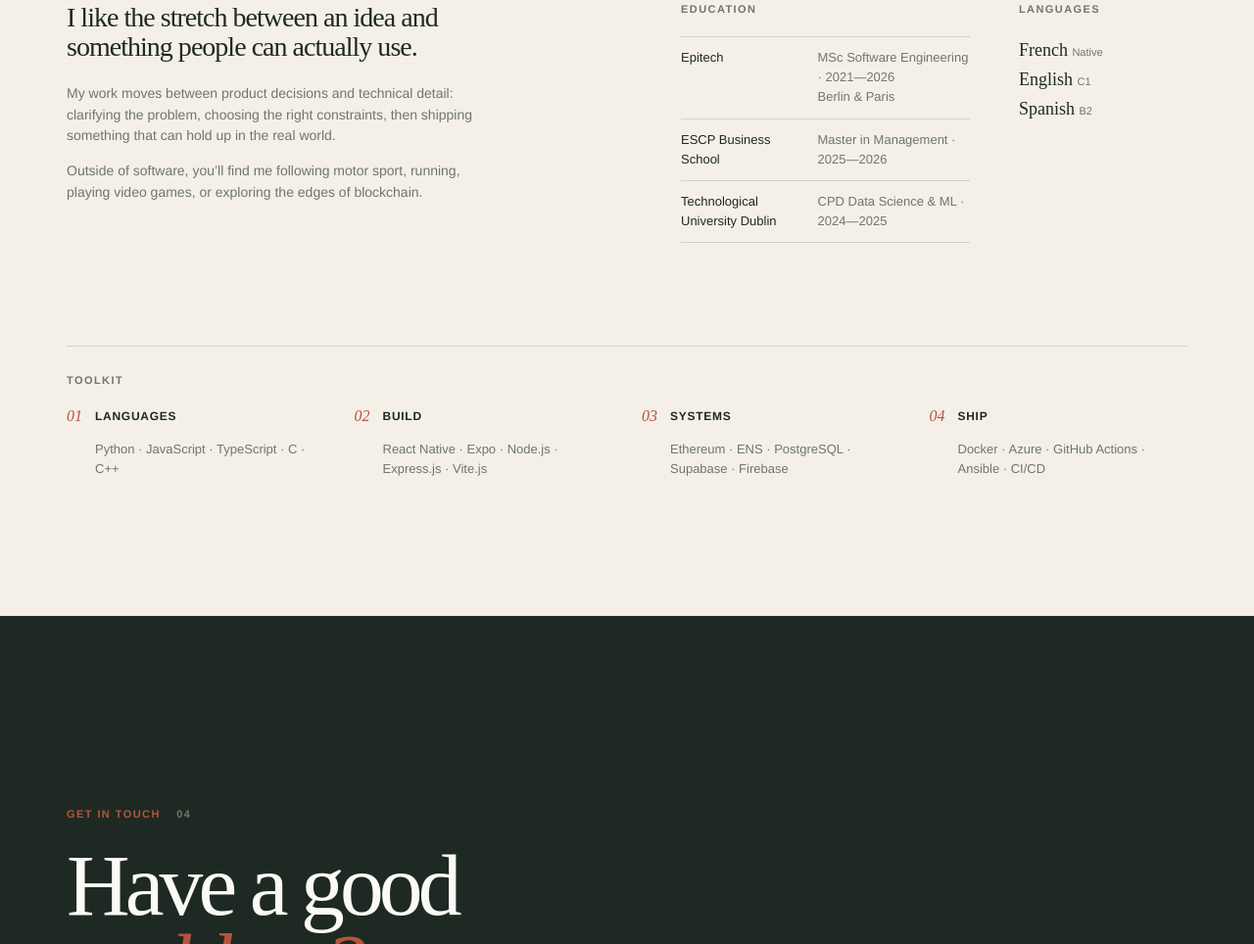
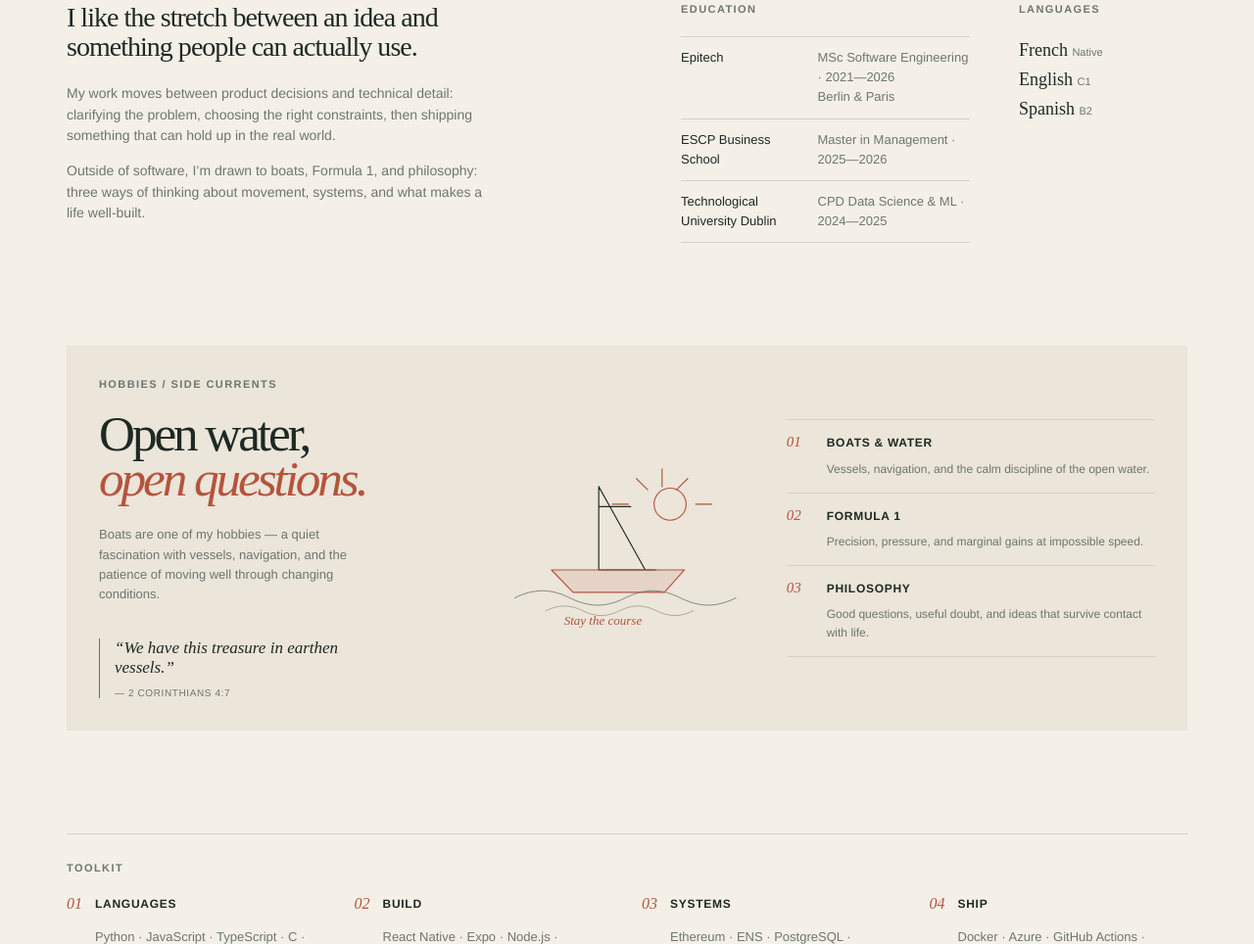
Before and after one commit to verschhh/verschhh.fr, a website: page index.html in a window 1280 px wide. Shown: the part 3560-4524 px from the top of the page at 98% size. Drawn offline with Linux system fonts and the light colour scheme.

Commit message:
feat: add hobbies and vessel theme

```diff
--- a/index.html
+++ b/index.html
@@ -159,7 +159,7 @@
           <div class="about-copy reveal">
             <p class="about-lede">I like the stretch between an idea and something people can actually use.</p>
             <p>My work moves between product decisions and technical detail: clarifying the problem, choosing the right constraints, then shipping something that can hold up in the real world.</p>
-            <p>Outside of software, you’ll find me following motor sport, running, playing video games, or exploring the edges of blockchain.</p>
+            <p>Outside of software, I’m drawn to boats, Formula 1, and philosophy: three ways of thinking about movement, systems, and what makes a life well-built.</p>
           </div>
           <div class="about-details reveal">
             <div class="detail-group">
@@ -174,6 +174,34 @@
               <p class="detail-label">Languages</p>
               <p class="language-line">French <span>Native</span><br />English <span>C1</span><br />Spanish <span>B2</span></p>
             </div>
+          </div>
+        </div>
+
+        <div class="hobbies-panel reveal">
+          <div class="hobbies-copy">
+            <p class="detail-label">Hobbies / side currents</p>
+            <h3>Open water,<br /><em>open questions.</em></h3>
+            <p>Boats are one of my hobbies — a quiet fascination with vessels, navigation, and the patience of moving well through changing conditions.</p>
+            <blockquote>
+              “We have this treasure in earthen vessels.”
+              <cite>— 2 Corinthians 4:7</cite>
+            </blockquote>
+          </div>
+          <div class="vessel-mark" aria-hidden="true">
+            <svg viewBox="0 0 360 220" role="img">
+              <path class="vessel-sun" d="M254 28v22M222 40l14 14M286 40l-14 14M212 72h-20M316 72h-20" />
+              <circle class="vessel-sun" cx="264" cy="72" r="20" />
+              <path class="vessel-sail" d="M175 50v104h71M175 50l58 104M175 75l40 0" />
+              <path class="vessel-hull" d="M116 154h166l-25 28H143z" />
+              <path class="vessel-wave" d="M70 189c24-12 45-12 69 0s45 12 69 0 45-12 69 0 45 12 69 0" />
+              <path class="vessel-wave vessel-wave-small" d="M109 205c16-8 30-8 46 0s30 8 46 0 30-8 46 0 30 8 46 0" />
+            </svg>
+            <span>Stay the course</span>
+          </div>
+          <div class="hobby-list">
+            <div class="hobby-item"><span>01</span><strong>Boats &amp; water</strong><p>Vessels, navigation, and the calm discipline of the open water.</p></div>
+            <div class="hobby-item"><span>02</span><strong>Formula 1</strong><p>Precision, pressure, and marginal gains at impossible speed.</p></div>
+            <div class="hobby-item"><span>03</span><strong>Philosophy</strong><p>Good questions, useful doubt, and ideas that survive contact with life.</p></div>
           </div>
         </div>
 
--- a/styles.css
+++ b/styles.css
@@ -112,6 +112,25 @@ em { color: var(--signal); font-style: italic; }
 .detail-list span { color: var(--muted); }
 .language-line { margin: 0; font: 18px/1.65 var(--serif); }
 .language-line span { color: var(--muted); font: 11px var(--sans); }
+.hobbies-panel { margin-top: 105px; padding: 33px; display: grid; grid-template-columns: 1fr .9fr 1.15fr; gap: 40px; background: var(--paper-deep); }
+.hobbies-copy h3 { margin-bottom: 24px; font: 400 clamp(36px, 4vw, 55px)/.9 var(--serif); letter-spacing: -.06em; }
+.hobbies-copy > p:not(.detail-label) { max-width: 290px; color: var(--muted); font-size: 13px; }
+.hobbies-copy blockquote { max-width: 285px; margin: 35px 0 0; padding-left: 15px; border-left: 1px solid var(--signal); font: italic 17px/1.2 var(--serif); }
+.hobbies-copy cite { display: block; margin-top: 9px; color: var(--muted); font: 10px var(--sans); letter-spacing: .06em; text-transform: uppercase; }
+.vessel-mark { min-height: 230px; display: flex; flex-direction: column; justify-content: center; align-items: center; color: var(--signal); }
+.vessel-mark svg { width: 100%; max-width: 320px; overflow: visible; }
+.vessel-mark path, .vessel-mark circle { fill: none; stroke: currentColor; stroke-width: 1.4; stroke-linecap: round; stroke-linejoin: round; }
+.vessel-mark .vessel-sail { color: var(--ink); }
+.vessel-mark .vessel-hull { fill: rgba(181, 84, 61, .12); }
+.vessel-mark .vessel-wave { stroke: var(--muted); stroke-width: 1; }
+.vessel-mark .vessel-wave-small { opacity: .65; }
+.vessel-mark span { margin-top: -10px; font: italic 13px var(--serif); }
+.hobby-list { align-self: center; }
+.hobby-item { display: grid; grid-template-columns: 28px 1fr; column-gap: 13px; padding: 14px 0; border-top: 1px solid var(--line); }
+.hobby-item:last-child { border-bottom: 1px solid var(--line); }
+.hobby-item > span { color: var(--signal); font: italic 15px var(--serif); }
+.hobby-item strong { font-size: 12px; font-weight: 600; letter-spacing: .06em; text-transform: uppercase; }
+.hobby-item p { grid-column: 2; margin: 8px 0 0; color: var(--muted); font-size: 12px; }
 .toolkit { margin-top: 105px; padding-top: 28px; border-top: 1px solid var(--line); }
 .toolkit-grid { display: grid; grid-template-columns: repeat(4, 1fr); gap: 30px; }
 .toolkit-grid div { display: grid; grid-template-columns: auto 1fr; column-gap: 13px; }
@@ -153,6 +172,9 @@ em { color: var(--signal); font-style: italic; }
   .experience-place { grid-column: 2; text-align: left; padding-top: 0; }
   .about-grid { gap: 55px; }
   .about-details { grid-template-columns: 1fr; gap: 35px; }
+  .hobbies-panel { grid-template-columns: 1fr 1fr; gap: 26px; }
+  .hobbies-copy { grid-column: 1 / -1; }
+  .hobby-list { align-self: center; }
   .toolkit-grid { grid-template-columns: 1fr 1fr; row-gap: 30px; }
   .contact-inner { min-height: auto; padding-top: 100px; padding-bottom: 100px; gap: 70px; }
   .site-footer { padding-inline: 28px; }
@@ -177,6 +199,8 @@ em { color: var(--signal); font-style: italic; }
   .experience-place { margin-top: 18px; }
   .about-grid { display: block; }
   .about-details { margin-top: 60px; }
+  .hobbies-panel { display: block; margin-top: 70px; padding: 24px; }
+  .vessel-mark { min-height: 200px; margin: 30px 0 18px; }
   .toolkit { margin-top: 70px; }
   .toolkit-grid { grid-template-columns: 1fr; }
   .contact-inner { display: block; }
```
